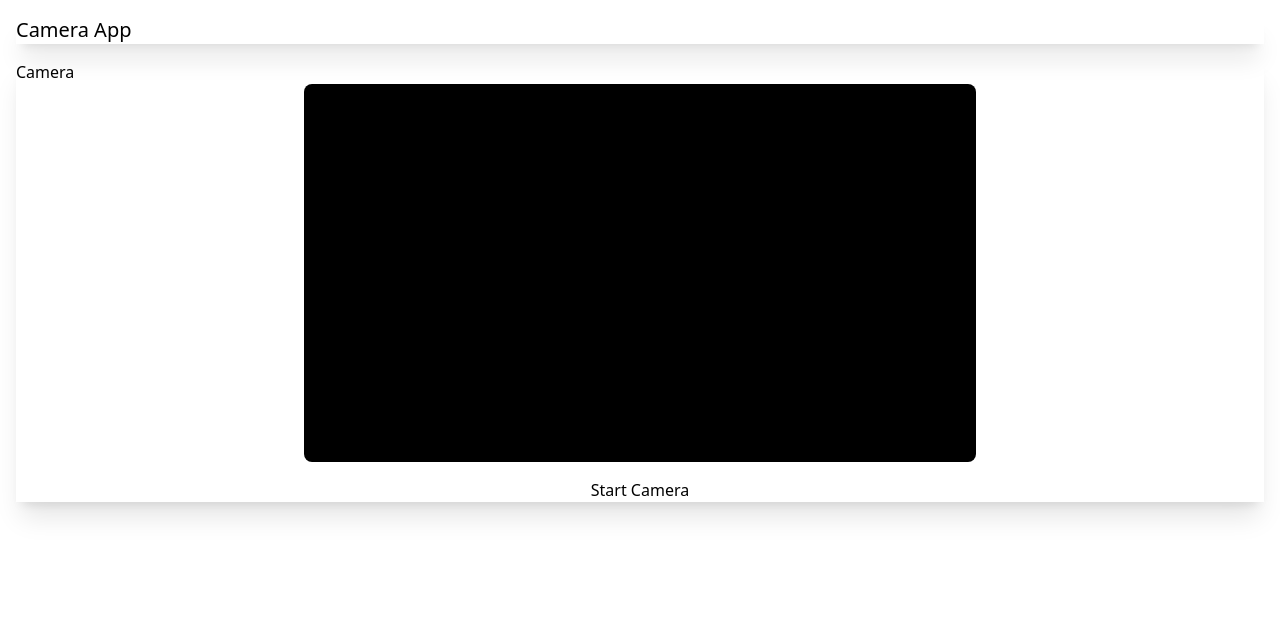
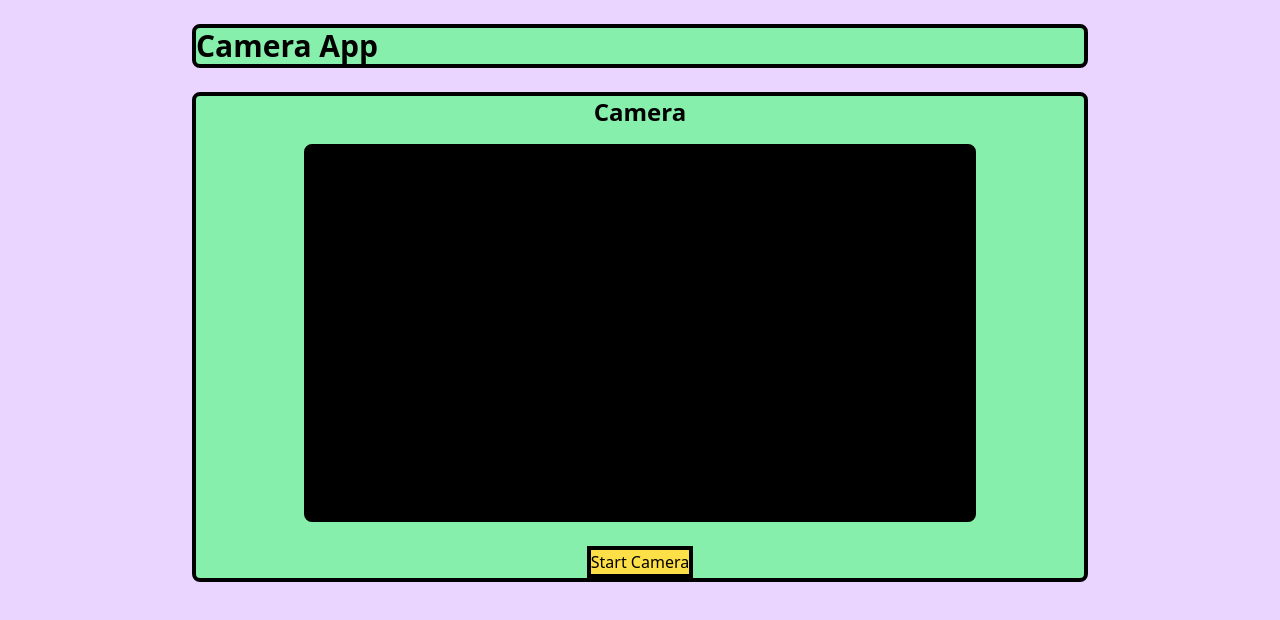
Before and after one commit to lt-brs/image-match-game, a React (Vite) app: page / in a window 1280 px wide. Shown: the top 620 px of the page. Built offline with nearby package versions, Linux system fonts and the light colour scheme.

Commit message:
blablabla…

```diff
--- a/src/App.jsx
+++ b/src/App.jsx
@@ -1,19 +1,25 @@
 // src/App.jsx
-import React from 'react';
-import CameraComponent from './CameraComponent';
+import React from "react";
+import CameraComponent from "./CameraComponent";
 
 function App() {
   return (
-    <div className="min-h-screen bg-base-200 p-4">
-      <div className="navbar bg-base-100 rounded-box shadow-xl mb-4">
+    <div className="min-h-screen bg-purple-200 flex flex-col items-center p-6">
+      {/* Navbar */}
+      <div className="navbar bg-green-300 rounded-lg shadow-neo mb-6 w-full max-w-4xl border-4 border-black">
         <div className="flex-1">
-          <a className="btn btn-ghost normal-case text-xl">Camera App</a>
+          <a className="btn btn-ghost normal-case text-3xl font-bold text-black">
+            Camera App
+          </a>
         </div>
       </div>
 
-      <div className="card bg-base-100 shadow-xl">
-        <div className="card-body">
-          <h2 className="card-title">Camera</h2>
+      {/* Camera Card */}
+      <div className="card bg-green-300 rounded-lg shadow-neo w-full max-w-4xl border-4 border-black">
+        <div className="card-body flex flex-col items-center">
+          <h2 className="card-title text-2xl font-bold text-black mb-4">
+            Camera
+          </h2>
           <CameraComponent />
         </div>
       </div>
--- a/src/CameraComponent.jsx
+++ b/src/CameraComponent.jsx
@@ -1,3 +1,4 @@
+// src/CameraComponent.jsx
 import React, { useRef, useState } from 'react';
 import { Camera } from 'lucide-react';
 
@@ -14,8 +15,8 @@ const CameraComponent = () => {
         video: {
           facingMode: 'environment', // Use back camera on mobile
           width: { ideal: 640 },
-          height: { ideal: 360 }
-        }
+          height: { ideal: 360 },
+        },
       });
 
       if (videoRef.current) {
@@ -24,7 +25,7 @@ const CameraComponent = () => {
         setIsStreaming(true);
       }
     } catch (err) {
-      console.error("Error accessing camera:", err);
+      console.error('Error accessing camera:', err);
       alert("Error accessing camera. Please ensure you've granted camera permissions.");
     }
   };
@@ -32,7 +33,7 @@ const CameraComponent = () => {
   // Stop camera stream
   const stopCamera = () => {
     if (stream) {
-      stream.getTracks().forEach(track => track.stop());
+      stream.getTracks().forEach((track) => track.stop());
       setStream(null);
       setIsStreaming(false);
       if (videoRef.current) {
@@ -50,7 +51,6 @@ const CameraComponent = () => {
       // Set canvas size to match video
       canvas.width = video.videoWidth;
       canvas.height = video.videoHeight;
-      canvas.style.display = 'none';
 
       // Draw video frame to canvas
       const context = canvas.getContext('2d');
@@ -69,23 +69,21 @@ const CameraComponent = () => {
   React.useEffect(() => {
     return () => {
       if (stream) {
-        stream.getTracks().forEach(track => track.stop());
+        stream.getTracks().forEach((track) => track.stop());
       }
     };
   }, [stream]);
 
   return (
-    <div className="flex flex-col items-center space-y-4 w-full max-w-2xl mx-auto">
+    <div className="flex flex-col items-center space-y-6 w-full">
       {/* Camera preview */}
-      <div className="relative w-full aspect-video bg-black rounded-lg overflow-hidden">
+      <div className="relative w-full max-w-2xl aspect-video bg-black rounded-lg overflow-hidden border-4 border-black shadow-neo">
         <video
           ref={videoRef}
           autoPlay
           playsInline
           className="w-full h-full object-cover"
         />
-
-        {/* Hidden canvas for capturing */}
         <canvas ref={canvasRef} className="hidden" />
       </div>
 
@@ -94,7 +92,7 @@ const CameraComponent = () => {
         {!isStreaming ? (
           <button
             onClick={startCamera}
-            className="btn btn-primary"
+            className="btn btn-primary bg-yellow-300 border-4 border-black text-black shadow-neo hover:bg-yellow-400"
           >
             Start Camera
           </button>
@@ -102,14 +100,14 @@ const CameraComponent = () => {
           <>
             <button
               onClick={capturePhoto}
-              className="btn btn-primary"
+              className="btn bg-blue-300 border-4 border-black text-black shadow-neo flex items-center hover:bg-blue-400"
             >
               <Camera className="w-6 h-6 mr-2" />
               Take Photo
             </button>
             <button
               onClick={stopCamera}
-              className="btn btn-outline"
+              className="btn bg-red-300 border-4 border-black text-black shadow-neo hover:bg-red-400"
             >
               Stop Camera
             </button>
--- a/src/output.css
+++ b/src/output.css
@@ -558,13 +558,12 @@ video {
   position: relative;
 }
 
-.mx-auto {
-  margin-left: auto;
-  margin-right: auto;
+.mb-4 {
+  margin-bottom: 1rem;
 }
 
-.mb-4 {
-  margin-bottom: 1rem;
+.mb-6 {
+  margin-bottom: 1.5rem;
 }
 
 .mr-2 {
@@ -607,6 +606,10 @@ video {
   max-width: 42rem;
 }
 
+.max-w-4xl {
+  max-width: 56rem;
+}
+
 .flex-1 {
   flex: 1 1 0%;
 }
@@ -623,10 +626,10 @@ video {
   gap: 1rem;
 }
 
-.space-y-4 > :not([hidden]) ~ :not([hidden]) {
+.space-y-6 > :not([hidden]) ~ :not([hidden]) {
   --tw-space-y-reverse: 0;
-  margin-top: calc(1rem * calc(1 - var(--tw-space-y-reverse)));
-  margin-bottom: calc(1rem * var(--tw-space-y-reverse));
+  margin-top: calc(1.5rem * calc(1 - var(--tw-space-y-reverse)));
+  margin-bottom: calc(1.5rem * var(--tw-space-y-reverse));
 }
 
 .overflow-hidden {
@@ -637,9 +640,43 @@ video {
   border-radius: 0.5rem;
 }
 
+.border-4 {
+  border-width: 4px;
+}
+
+.border-black {
+  --tw-border-opacity: 1;
+  border-color: rgb(0 0 0 / var(--tw-border-opacity, 1));
+}
+
 .bg-black {
   --tw-bg-opacity: 1;
   background-color: rgb(0 0 0 / var(--tw-bg-opacity, 1));
+}
+
+.bg-blue-300 {
+  --tw-bg-opacity: 1;
+  background-color: rgb(147 197 253 / var(--tw-bg-opacity, 1));
+}
+
+.bg-green-300 {
+  --tw-bg-opacity: 1;
+  background-color: rgb(134 239 172 / var(--tw-bg-opacity, 1));
+}
+
+.bg-purple-200 {
+  --tw-bg-opacity: 1;
+  background-color: rgb(233 213 255 / var(--tw-bg-opacity, 1));
+}
+
+.bg-red-300 {
+  --tw-bg-opacity: 1;
+  background-color: rgb(252 165 165 / var(--tw-bg-opacity, 1));
+}
+
+.bg-yellow-300 {
+  --tw-bg-opacity: 1;
+  background-color: rgb(253 224 71 / var(--tw-bg-opacity, 1));
 }
 
 .object-cover {
@@ -647,21 +684,44 @@ video {
      object-fit: cover;
 }
 
-.p-4 {
-  padding: 1rem;
+.p-6 {
+  padding: 1.5rem;
 }
 
-.text-xl {
-  font-size: 1.25rem;
-  line-height: 1.75rem;
+.text-2xl {
+  font-size: 1.5rem;
+  line-height: 2rem;
+}
+
+.text-3xl {
+  font-size: 1.875rem;
+  line-height: 2.25rem;
+}
+
+.font-bold {
+  font-weight: 700;
 }
 
 .normal-case {
   text-transform: none;
 }
 
-.shadow-xl {
-  --tw-shadow: 0 20px 25px -5px rgb(0 0 0 / 0.1), 0 8px 10px -6px rgb(0 0 0 / 0.1);
-  --tw-shadow-colored: 0 20px 25px -5px var(--tw-shadow-color), 0 8px 10px -6px var(--tw-shadow-color);
-  box-shadow: var(--tw-ring-offset-shadow, 0 0 #0000), var(--tw-ring-shadow, 0 0 #0000), var(--tw-shadow);
+.text-black {
+  --tw-text-opacity: 1;
+  color: rgb(0 0 0 / var(--tw-text-opacity, 1));
 }
+
+.hover\:bg-blue-400:hover {
+  --tw-bg-opacity: 1;
+  background-color: rgb(96 165 250 / var(--tw-bg-opacity, 1));
+}
+
+.hover\:bg-red-400:hover {
+  --tw-bg-opacity: 1;
+  background-color: rgb(248 113 113 / var(--tw-bg-opacity, 1));
+}
+
+.hover\:bg-yellow-400:hover {
+  --tw-bg-opacity: 1;
+  background-color: rgb(250 204 21 / var(--tw-bg-opacity, 1));
+}
```
Also changed, not shown: 1 other file (tests, documents, lock files or other folders).
